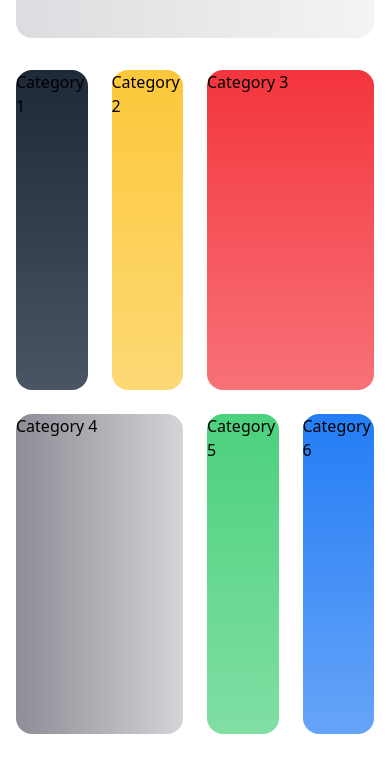
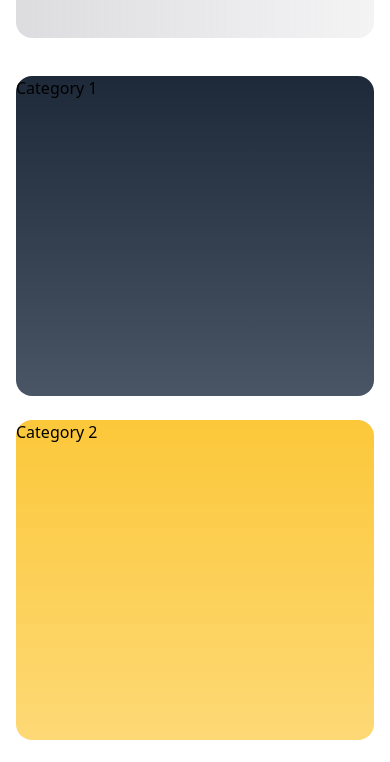
Before and after one commit to Ahsan-Salamat/eCommerce-frontend-MERN-Stack, a React (Vite) app: page / in a window 390 px wide. Shown: the part 791-1553 px from the top of the page. Built offline with nearby package versions, Linux system fonts and the light colour scheme.

Commit message:
set grids for categories

```diff
--- a/src/compponents/HeroSec/HeroSec.jsx
+++ b/src/compponents/HeroSec/HeroSec.jsx
@@ -44,7 +44,7 @@ function HeroSec() {
       {dummyData.map((item) => (
         <div
           key={item.id}
-          className="container bg-gradient-to-r from-zinc-300/80 to-zinc-100 rounded-2xl"
+          className="container bg-gradient-to-r from-zinc-300/80 to-zinc-100 rounded-2xl overflow-hidden"
         >
           <div className="grid grid-cols-1 sm:grid-cols-2 items-center gap-4 h-[85vh] container mx-auto px-4">
             {/* Text Section */}
@@ -53,7 +53,7 @@ function HeroSec() {
               <p className="text-2xl md:text-5xl font-bold text-black mb-1">
                 {item.subtitle}
               </p>
-              <h1 className="text-4xl md:text-[120px] lg:text-[150px] font-extrabold tracking-wide bg-gradient-to-r from-primary to-black/30 md:whitespace-nowrap text-transparent bg-clip-text">
+              <h1 className="text-4xl md:text-[100px] lg:text-[150px] font-extrabold tracking-wide bg-gradient-to-r from-primary to-black/30 md:whitespace-nowrap text-transparent bg-clip-text">
                 {item.title}
               </h1>
               <button className="bg-secondary text-xs md:text-xl hover:bg-primary text-white px-4 py-2 mt-4 rounded-xl transition-all duration-300">
--- a/src/compponents/categorySec/CategorySec.jsx
+++ b/src/compponents/categorySec/CategorySec.jsx
@@ -2,13 +2,13 @@ import React from "react";
 
 function CategorySec() {
   return (
-    <div className="container grid grid-cols-4 gap-6">
+    <div className="container grid grid-cols-1 md:grid-cols-2 lg:grid-cols-4 gap-6">
       <div className="h-80 rounded-2xl bg-gradient-to-b from-gray-800 to-gray-600">Category 1</div>
       <div className="h-80 rounded-2xl bg-gradient-to-b from-[#FCC83A] to-[#FCC83A]/70">Category 2</div>
-      <div className="col-span-2 h-80 rounded-2xl bg-gradient-to-b from-[#F4353D] to-[#F4353D]/70">Category 3</div>
-      <div className="col-span-2 h-80 rounded-2xl bg-gradient-to-r from-zinc-500/80 to-zinc-300">Category 4</div>
-      <div className="h-80 rounded-2xl bg-gradient-to-b from-[#4BD17D] to-[#4BD17D]/70">Category 5</div>
-      <div className="h-80 rounded-2xl bg-gradient-to-b from-[#247DF5] to-[#247DF5]/70">Category 6</div>
+      <div className="md:col-span-2 h-80 rounded-2xl bg-gradient-to-b from-[#F4353D] to-[#F4353D]/70">Category 3</div>
+      <div className="h-80 rounded-2xl bg-gradient-to-b from-gray-800 to-gray-600">Category 1</div>
+      <div className="h-80 rounded-2xl bg-gradient-to-b from-[#FCC83A] to-[#FCC83A]/70">Category 2</div>
+      <div className="md:col-span-2 h-80 rounded-2xl bg-gradient-to-b from-[#F4353D] to-[#F4353D]/70">Category 3</div>
     </div>
   );
 }
```
